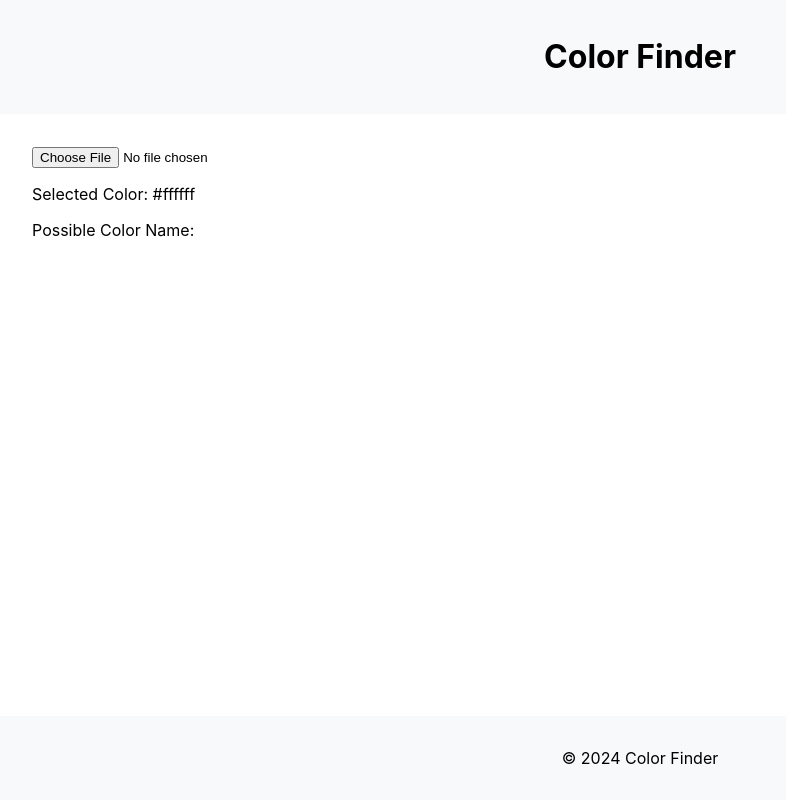
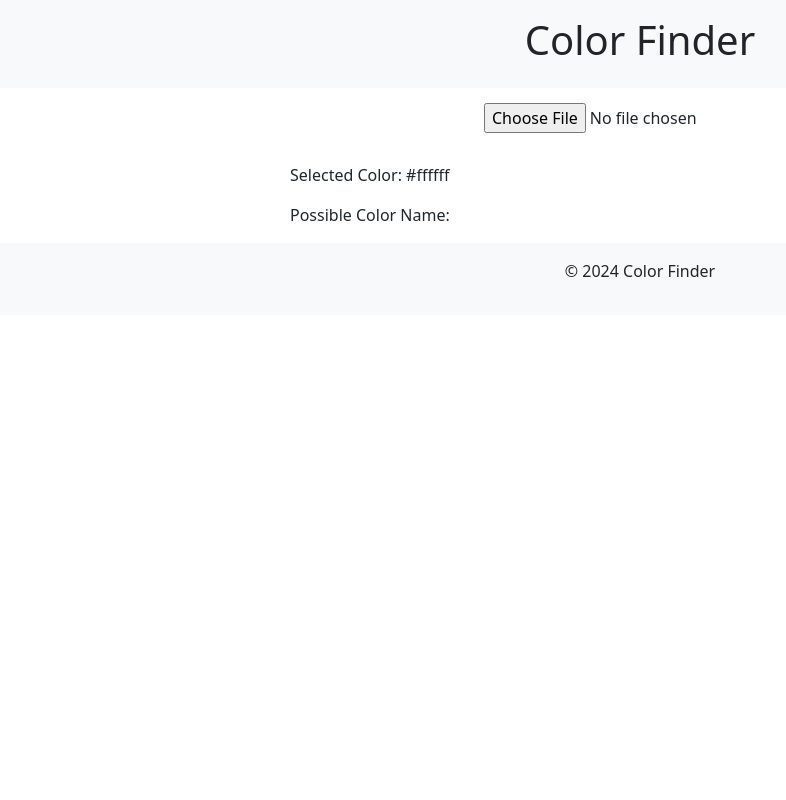
Before and after one commit to georgeolson92/colornamer, a React (Create React App) app: page / in a window 1280 px wide. Shown: the whole page, without its empty margins (0-786 px from the left). Built offline with nearby package versions, Linux system fonts and the light colour scheme.

Commit message:
Add some templating to front end

```diff
--- a/package.json
+++ b/package.json
@@ -6,6 +6,7 @@
     "@testing-library/jest-dom": "^5.17.0",
     "@testing-library/react": "^13.4.0",
     "@testing-library/user-event": "^13.5.0",
+    "bootstrap": "^5.3.3",
     "react": "^18.3.1",
     "react-dom": "^18.3.1",
     "react-scripts": "5.0.1",
--- a/src/App.js
+++ b/src/App.js
@@ -1,7 +1,7 @@
 import React, { useState, useRef, useCallback } from 'react';
 import './App.css';
 import { debounce } from './utils/debounce';
-import { calculateDistance, findClosestColor } from './utils/colorUtils';
+import { findClosestColor } from './utils/colorUtils';
 import { fetchColorData } from './services/colorService';
 import { standardColors } from './constants/colors';
 import ColorNamerTemplate from './components/ColorNamerTemplate'; // Import the Template component
@@ -81,11 +81,11 @@ function App() {
             <div id="cursor-circle" ref={circleRef}></div>
           </div>
         )}
+        <div className="colorNames">
           <p>Selected Color: {color}</p>
           <p>Possible Color Name:</p>
+          <ul>
             {loadingColors ? 'Loading...' : ''}
-      <div className="colorNames">
-        <ul>
             {colorNames.map((name, index) => (
               <li key={index}>{name}</li>
             ))}
@@ -93,7 +93,7 @@ function App() {
         </div>
         <div className="closestColor">
           {closestColor && (
-          <p>Closest Standard Color: {closestColor.name} ({closestColor.type})</p>
+            <p>Closest Standard Color: <strong>{closestColor.name} ({closestColor.type})</strong></p>
           )}
         </div>
     </ColorNamerTemplate>
--- a/src/components/ColorNamerTemplate.css
+++ b/src/components/ColorNamerTemplate.css
@@ -9,11 +9,6 @@
   background-color: #f8f9fa;
   padding: 1rem;
   text-align: center;
-}
-
-.main-content {
-  flex: 1;
-  padding: 2rem;
 }
 
 .image {
@@ -41,3 +36,23 @@
   transform: translate(-50%, -50%);
   display: none;
 }
+
+.colorPickerSection {
+  text-align: center;
+  max-width: 700px;
+  margin: 0px auto;
+}
+
+.colorNames, .closestColor {
+  margin-top: 15px;
+  text-align: left;
+}
+
+.colorNames ul li {
+  font-weight: bold;
+}
+
+.colorPickerSection input {
+  margin-top: 15px;
+  margin-bottom: 15px;
+}
--- a/src/components/ColorNamerTemplate.js
+++ b/src/components/ColorNamerTemplate.js
@@ -9,7 +9,11 @@ const ColorNamerTemplate = ({ children }) => {
         <h1>Color Finder</h1>
       </header>
       <main className="main-content">
-        {children}
+        <div className='container'>
+          <div className="colorPickerSection">
+            {children}
+          </div>
+        </div>
       </main>
       <footer className="footer">
         <p>© 2024 Color Finder</p>
--- a/src/index.js
+++ b/src/index.js
@@ -2,6 +2,7 @@ import React from 'react';
 import ReactDOM from 'react-dom/client';
 import App from './App';
 import reportWebVitals from './reportWebVitals';
+import 'bootstrap/dist/css/bootstrap.min.css';
 
 const root = ReactDOM.createRoot(document.getElementById('root'));
 root.render(
```
Also changed, not shown: src/App.css (line endings or trailing spaces), 1 other file (tests, documents, lock files or other folders). Lines whose indentation alone changed are shown as unchanged.
